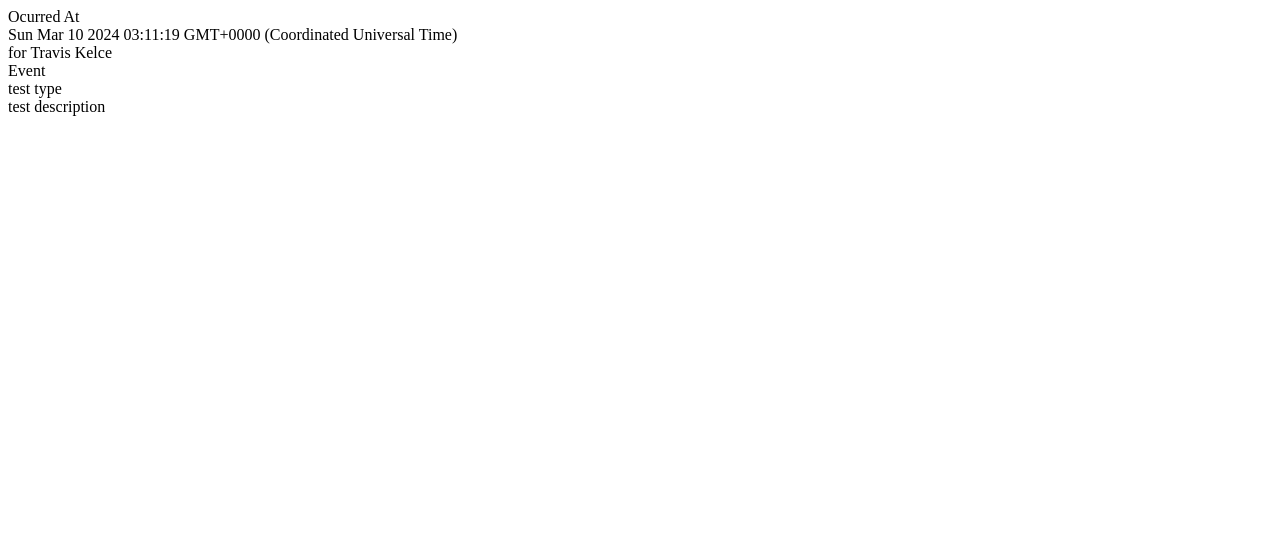
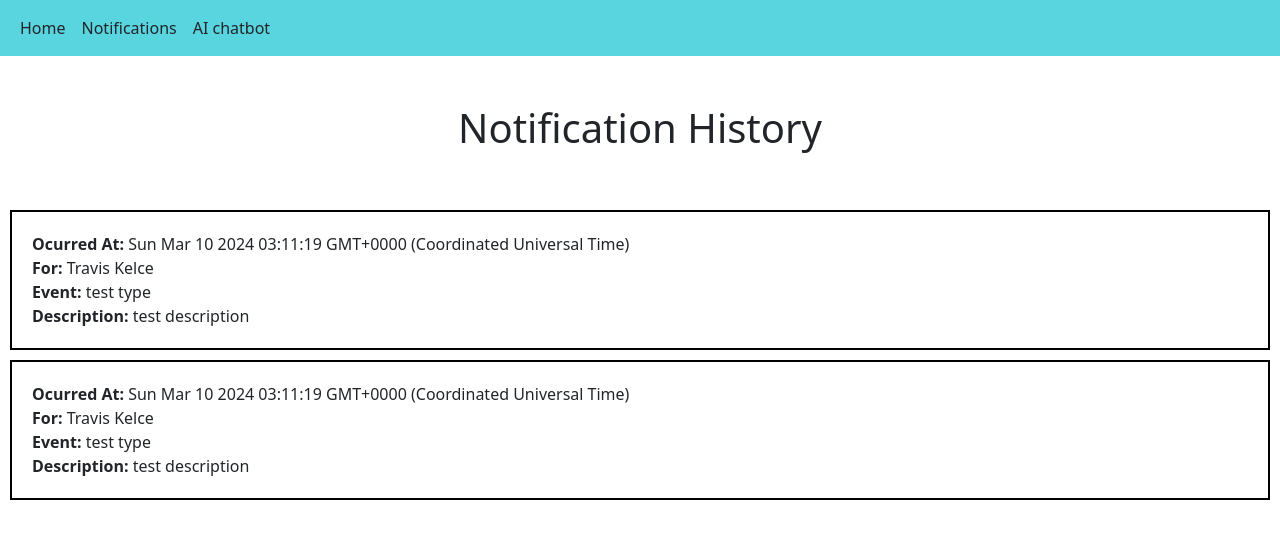
Before and after one commit to mansahaj/bridgecare, a SvelteKit app: page /history in a window 1280 px wide. Shown: the top 538 px of the page. Built offline with nearby package versions, Linux system fonts and the light colour scheme.

Commit message:
added styling
shit

```diff
--- a/src/lib/db.js
+++ b/src/lib/db.js
@@ -19,5 +19,9 @@
         patient:2,
         type:"test type",
         description:"test description"
+    }), new HealthEvent({
+        patient:2,
+        type:"test type",
+        description:"test description"
     })
 ];
--- a/src/routes/chat/+page.svelte
+++ b/src/routes/chat/+page.svelte
@@ -1 +1,26 @@
-<h1>head</h1>
+<svelte:head>
+    <link href="https://cdn.jsdelivr.net/npm/bootstrap@5.1.3/dist/css/bootstrap.min.css" rel="stylesheet">
+    <script src="https://cdn.jsdelivr.net/npm/bootstrap@5.3.3/dist/js/bootstrap.bundle.min.js" integrity="sha384-YvpcrYf0tY3lHB60NNkmXc5s9fDVZLESaAA55NDzOxhy9GkcIdslK1eN7N6jIeHz" crossorigin="anonymous"></script>
+    <style>
+        .blue_colour{
+            background-color: #59D5E0;
+        }
+    </style>
+</svelte:head>
+
+<section id = "navbar" class="blue_colour">
+    <nav class="navbar navbar-expand-lg bg-body-tertiary">
+        <div class="container-fluid">
+          <button class="navbar-toggler" type="button" data-bs-toggle="collapse" data-bs-target="#navbarNavAltMarkup" aria-controls="navbarNavAltMarkup" aria-expanded="false" aria-label="Toggle navigation">
+            <span class="navbar-toggler-icon"></span>
+          </button>
+          <div class="collapse navbar-collapse" id="navbarNavAltMarkup">
+            <div class="navbar-nav">
+              <a class="nav-link active text-dark" aria-current="page" href="/">Home</a>
+              <a class="nav-link active text-dark" href="./history">Notifications</a>
+              <a class="nav-link active text-dark" href="./chat">AI chatbot</a>
+            </div>
+          </div>
+        </div>
+      </nav>
+</section>
--- a/src/routes/history/+page.svelte
+++ b/src/routes/history/+page.svelte
@@ -1,10 +1,41 @@
 <script>
-import HealthEvent from './HealthEvent.svelte';
-export let data;
+    import HealthEvent from './HealthEvent.svelte';
+    export let data;
 
-$:healthevents=data.healthevents;
+    $:healthevents=data.healthevents;
 
 </script>
+
+<svelte:head>
+    <link href="https://cdn.jsdelivr.net/npm/bootstrap@5.1.3/dist/css/bootstrap.min.css" rel="stylesheet">
+    <script src="https://cdn.jsdelivr.net/npm/bootstrap@5.3.3/dist/js/bootstrap.bundle.min.js" integrity="sha384-YvpcrYf0tY3lHB60NNkmXc5s9fDVZLESaAA55NDzOxhy9GkcIdslK1eN7N6jIeHz" crossorigin="anonymous"></script>
+    <style>
+        .blue_colour{
+            background-color: #59D5E0;
+        }
+    </style>
+</svelte:head>
+
+<section id = "navbar" class="blue_colour">
+    <nav class="navbar navbar-expand-lg bg-body-tertiary">
+        <div class="container-fluid">
+          <button class="navbar-toggler" type="button" data-bs-toggle="collapse" data-bs-target="#navbarNavAltMarkup" aria-controls="navbarNavAltMarkup" aria-expanded="false" aria-label="Toggle navigation">
+            <span class="navbar-toggler-icon"></span>
+          </button>
+          <div class="collapse navbar-collapse" id="navbarNavAltMarkup">
+            <div class="navbar-nav">
+              <a class="nav-link active text-dark" aria-current="page" href="/">Home</a>
+              <a class="nav-link active text-dark" href="./history">Notifications</a>
+              <a class="nav-link active text-dark" href="./chat">AI chatbot</a>
+            </div>
+          </div>
+        </div>
+      </nav>
+</section>
+
+<section id = "heading">
+    <h1 class="text-center py-5">Notification History</h1>
+</section>
 
 <div>
 {#each healthevents as healthevent}
--- a/src/routes/history/HealthEvent.svelte
+++ b/src/routes/history/HealthEvent.svelte
@@ -3,20 +3,24 @@
 
 
 </script>
-
-<div>
+<style>
+    .border_container{
+        border: 2px solid#000;
+        padding: 20px;
+        margin: 10px;
+    }
+</style>
+<div  class = "border_container">
     <div>
-        <div>Ocurred At</div>
-        <div>{healthevent.at}</div>
+        <b>Ocurred At:</b> {healthevent.at}
     </div>
     <div>
-        for {healthevent.patient.name}
+        <b>For:</b> {healthevent.patient.name}
     </div>
     <div>
-        <div>Event</div>
-        <div>{healthevent.type}</div>
+        <b>Event:</b> {healthevent.type}
     </div>
     <div>
-        {healthevent.description}
+        <b>Description:</b> {healthevent.description}
     </div>
 </div>
```
